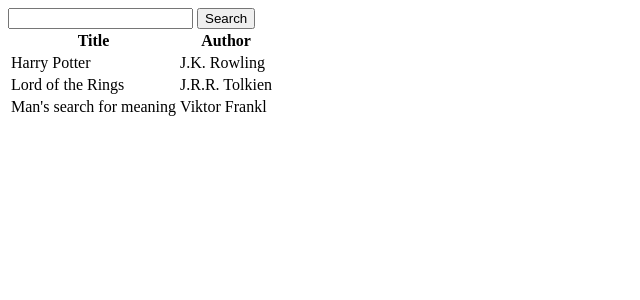
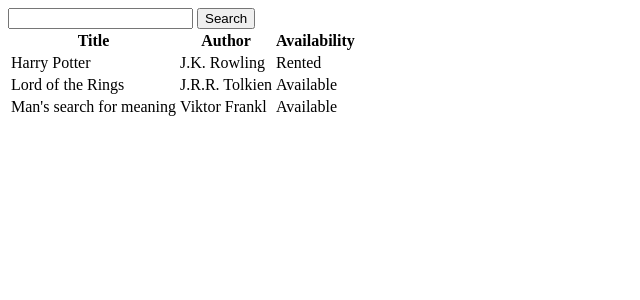
Before and after one commit to Murukaen/library_project, a Django app: page / in a window 1280 px wide. Shown: the top 300 px of the page, without its empty margins (0-640 px from the left). Run offline with Django 4.2, Linux system fonts and the light colour scheme; data comes from the database, SQL or seed files in the repository; both versions use the stored data as it was after the commit.

Commit message:
Add rental model. Show book availability.

```diff
--- a/library/admin.py
+++ b/library/admin.py
@@ -1,6 +1,7 @@
 from django.contrib import admin
 
-from .models import Book, User
+from .models import Book, User, Rental
 
 admin.site.register(Book)
 admin.site.register(User)
+admin.site.register(Rental)
--- a/library/models.py
+++ b/library/models.py
@@ -4,6 +4,8 @@ from django.db import models
 class Book(models.Model):
     title = models.CharField(max_length=64)
     author = models.CharField(max_length=64)
+    def is_available(self):
+        return len(Rental.objects.filter(book=self)) == 0
     def __str__(self):
         return self.title + ' - ' + self.author
 
@@ -12,3 +14,8 @@ class User(models.Model):
     name = models.CharField(max_length=64)
     def __str__(self):
         return self.name
+
+class Rental(models.Model):
+    book = models.ForeignKey(Book, on_delete=models.CASCADE, unique=True)
+    user = models.ForeignKey(User, on_delete=models.CASCADE)
+    return_date = models.DateTimeField()
--- a/library/templates/library/index.html
+++ b/library/templates/library/index.html
@@ -12,11 +12,20 @@
     <tr>
       <th> Title </th>
       <th> Author </th>
+      <th> Availability </th>
     </tr>
     {% for book in books %}
       <tr>
         <td> {{ book.title }} </td>
-        <td> {{book.author}} </td>
+        <td> {{ book.author }} </td>
+        <td>
+          {% if book.is_available %}
+            Available
+          {% else %}
+            Rented
+          {% endif %}
+        </td>
+
       </tr>
   {% endfor %}
     </table>
```
Also changed, not shown: db.sqlite3, library/migrations/0003_rental.py (added).
